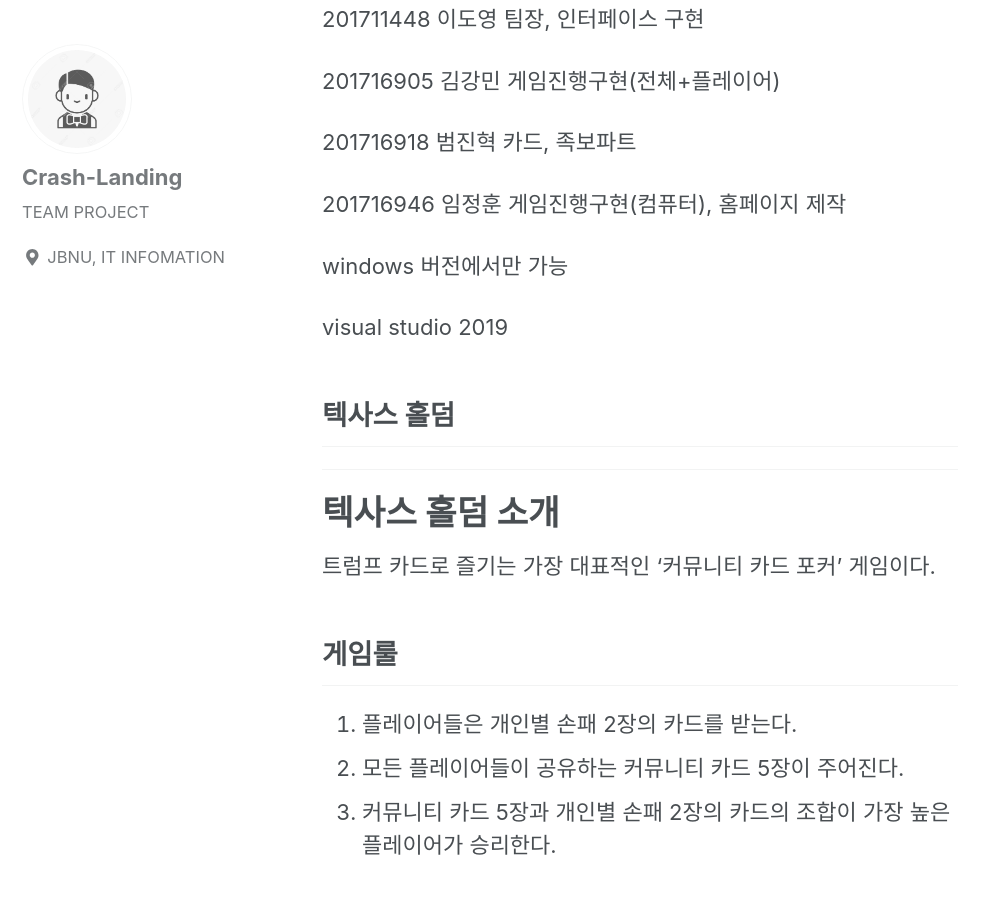
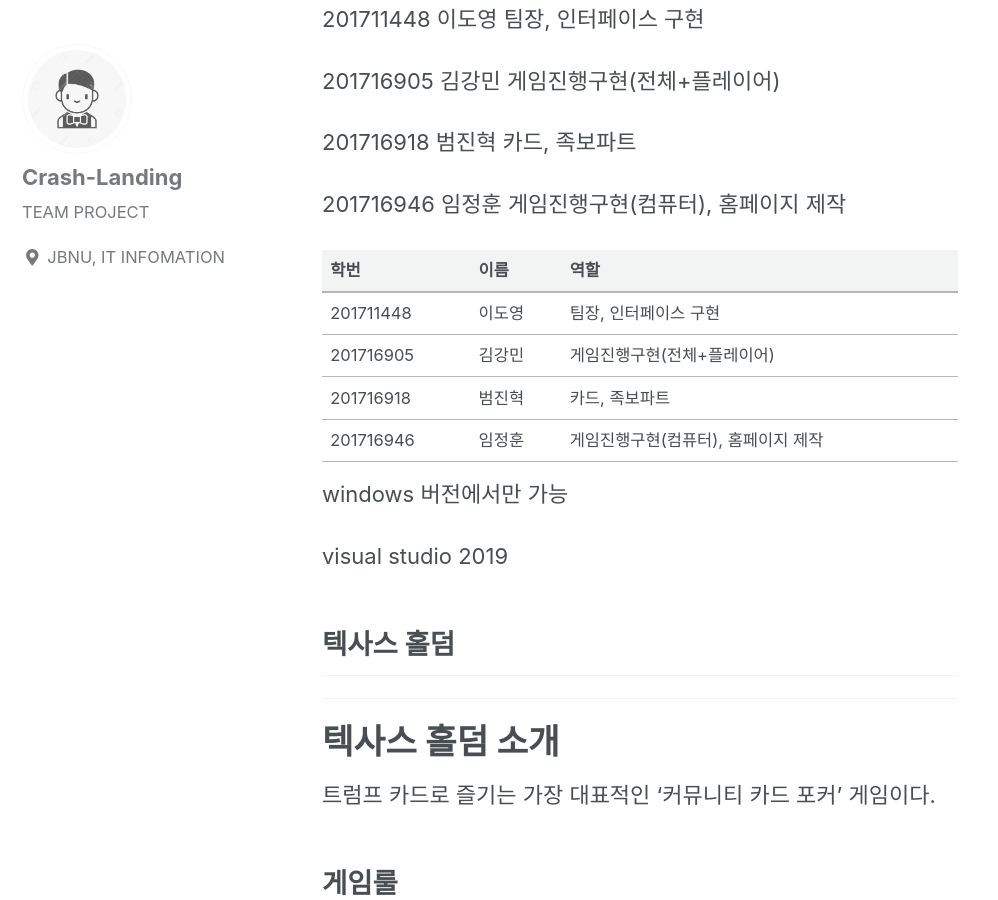
Before and after one commit to IMJEONGHUN/IMJEONGHUN.github.io, a Jekyll site: the page built from _pages/about.md, in a window 1280 px wide and 900 px high, scrolled down 790 px. Shown: the whole window, without its empty margins (0-998 px from the left). Built offline with Jekyll 4.4.1, drawn with Linux system fonts in a browser that asks for light colours; nearby versions of some CDN libraries.

Commit message:
Update about.md

```diff
--- a/_pages/about.md
+++ b/_pages/about.md
@@ -21,6 +21,16 @@ header:
  201716918  범진혁  카드, 족보파트
 
  201716946  임정훈  게임진행구현(컴퓨터), 홈페이지 제작
+
+
+
+학번 | 이름 | 역할
+---- | ---- | ----
+ 201711448 | 이도영 | 팀장, 인터페이스 구현
+ 201716905 | 김강민 | 게임진행구현(전체+플레이어)
+ 201716918 | 범진혁 | 카드, 족보파트|
+ 201716946 | 임정훈 | 게임진행구현(컴퓨터), 홈페이지 제작
+
 
 windows 버전에서만 가능
 
```
